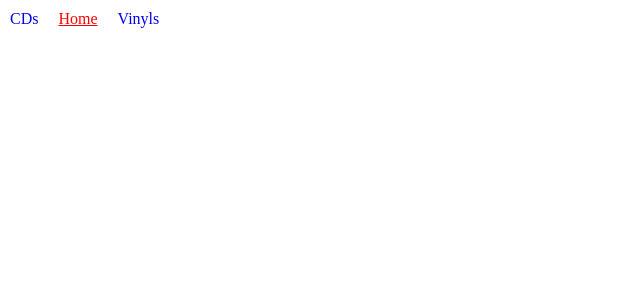
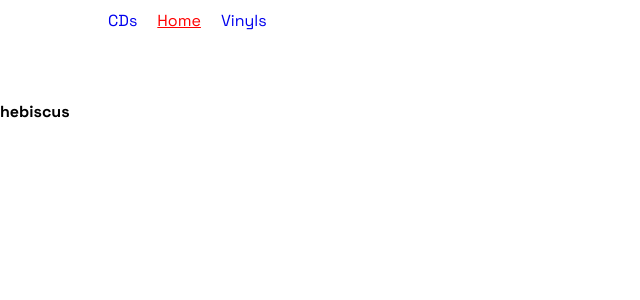
Before and after one commit to hebiscus/music-shop, a React (Create React App) app: page / in a window 1280 px wide. Shown: the top 300 px of the page, without its empty margins (0-640 px from the left). Built offline with nearby package versions, Linux system fonts and the light colour scheme.

Commit message:
add font, navbar github section

```diff
--- a/public/index.html
+++ b/public/index.html
@@ -10,6 +10,9 @@
       content="Web site created using create-react-app"
     />
     <link rel="apple-touch-icon" href="%PUBLIC_URL%/logo192.png" />
+    <link rel="preconnect" href="https://fonts.googleapis.com">
+    <link rel="preconnect" href="https://fonts.gstatic.com" crossorigin>
+    <link href="https://fonts.googleapis.com/css2?family=Space+Grotesk:wght@300;400;500;600;700&display=swap" rel="stylesheet">
     <!--
       manifest.json provides metadata used when your web app is installed on a
       user's mobile device or desktop. See https://developers.google.com/web/fundamentals/web-app-manifest/
--- a/src/components/Navbar.js
+++ b/src/components/Navbar.js
@@ -1,10 +1,14 @@
 import { NavLink } from "react-router-dom";
+import githubLogo from "../resources/logos/github-mark-white.svg"
 
 function Navbar() {
 
     return (
         <nav className="navbar">
-            <div className="navbar-github"></div>
+            <div className="navbar-github">
+                <img src={githubLogo} alt="github logo"></img>
+                <h2>hebiscus</h2>
+            </div>
             <ul className="navbar-links">
                 <li>
                     <NavLink to="/cds">CDs</NavLink>
--- a/src/styles/App.scss
+++ b/src/styles/App.scss
@@ -1,3 +1,7 @@
+.navbar {
+    display: flex;
+}
+
 .navbar-links {
     display: flex;
 }
--- a/src/styles/index.scss
+++ b/src/styles/index.scss
@@ -1,7 +1,8 @@
+* {
+  font-family: 'Space Grotesk', sans-serif;
+}
+
 body {
-  font-family: -apple-system, BlinkMacSystemFont, 'Segoe UI', 'Roboto', 'Oxygen',
-    'Ubuntu', 'Cantarell', 'Fira Sans', 'Droid Sans', 'Helvetica Neue',
-    sans-serif;
   -moz-osx-font-smoothing: grayscale;
 }
 
@@ -17,7 +18,6 @@
   padding: 0;
   border: 0;
   font-size: 100%;
-  font: inherit;
   vertical-align: baseline;
   text-rendering: optimizeLegibility;
   -webkit-font-smoothing: antialiased;
```
